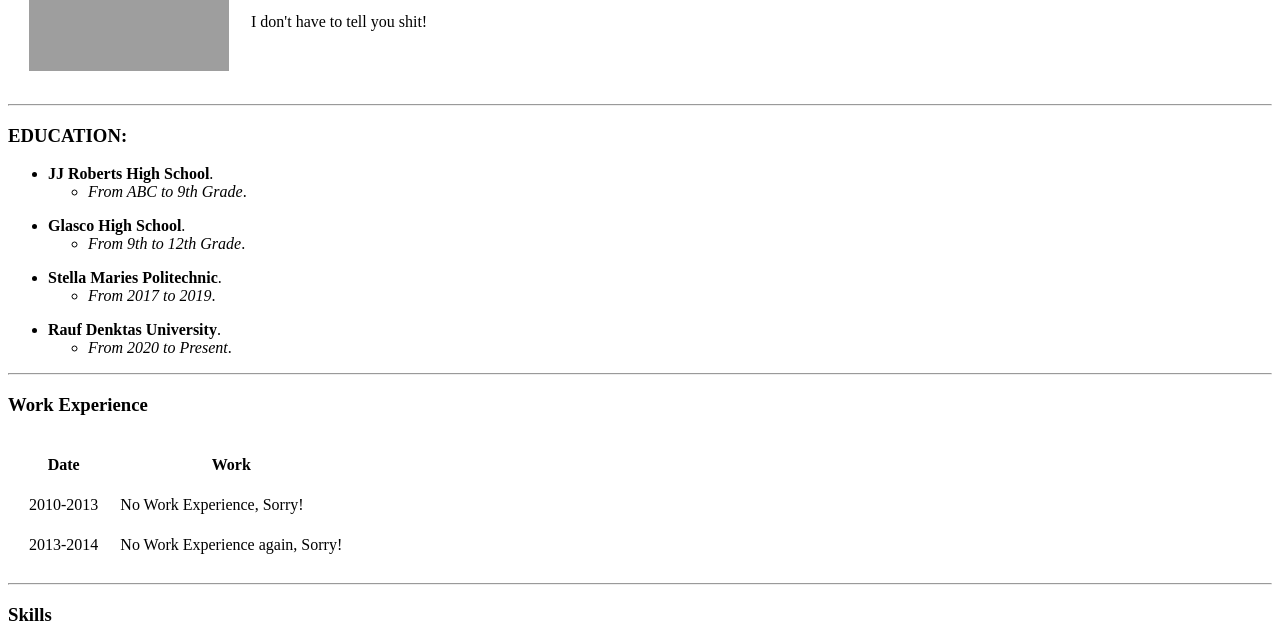
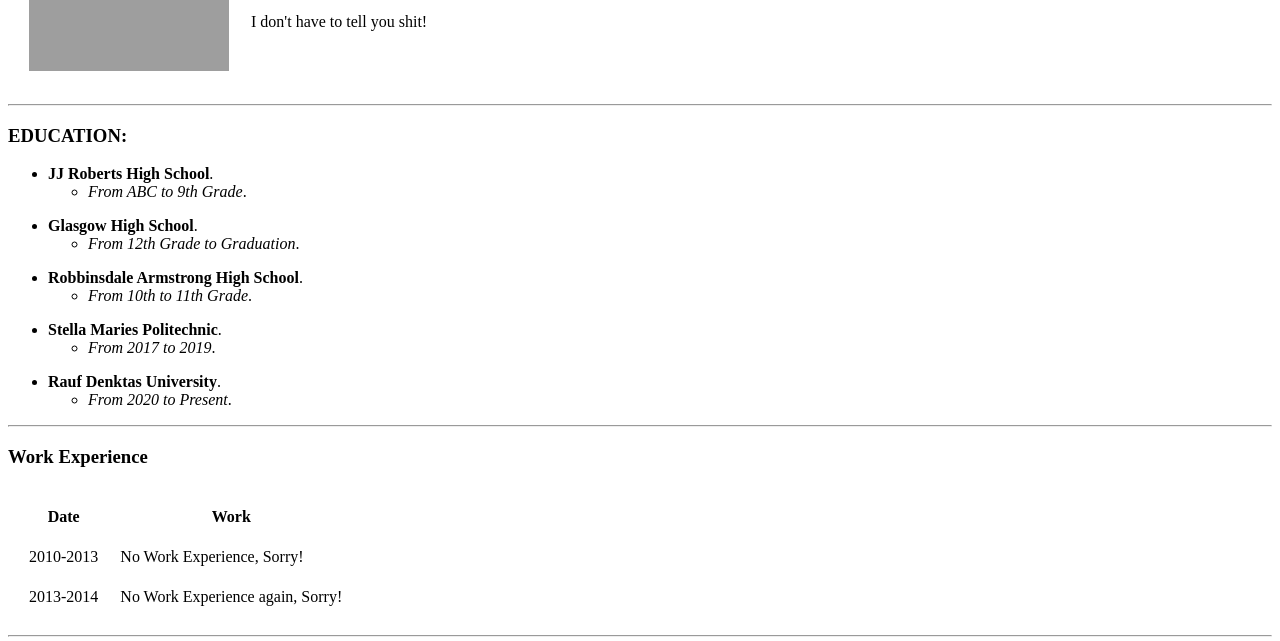
Before and after one commit to Sylvester995/Jim-Cv, a plain HTML site: page index.html in a window 1280 px wide. Shown: the part 158-799 px from the top of the page. Drawn offline with Linux system fonts and the light colour scheme; grey boxes are pictures that could not be loaded.

Commit message:
Update index.html

```diff
--- a/index.html
+++ b/index.html
@@ -28,9 +28,16 @@
   </ul>
 
   <ul>
-    <li><strong>Glasco High School</strong>.</li>
+    <li><strong>Glasgow High School</strong>.</li>
     <ul>
-      <li><em>From 9th to 12th Grade</em>.</li>
+      <li><em>From 12th Grade to Graduation</em>.</li>
+    </ul>
+  </ul>
+
+  <ul>
+    <li><strong>Robbinsdale Armstrong High School</strong>.</li>
+    <ul>
+      <li><em>From 10th to 11th Grade</em>.</li>
     </ul>
   </ul>
 
```
